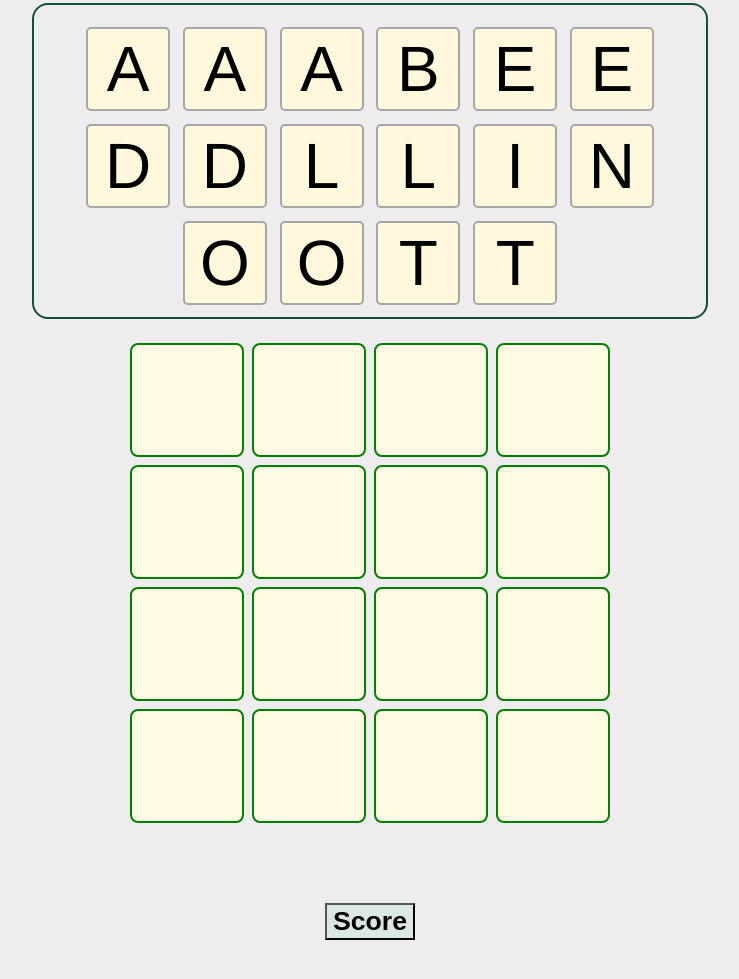
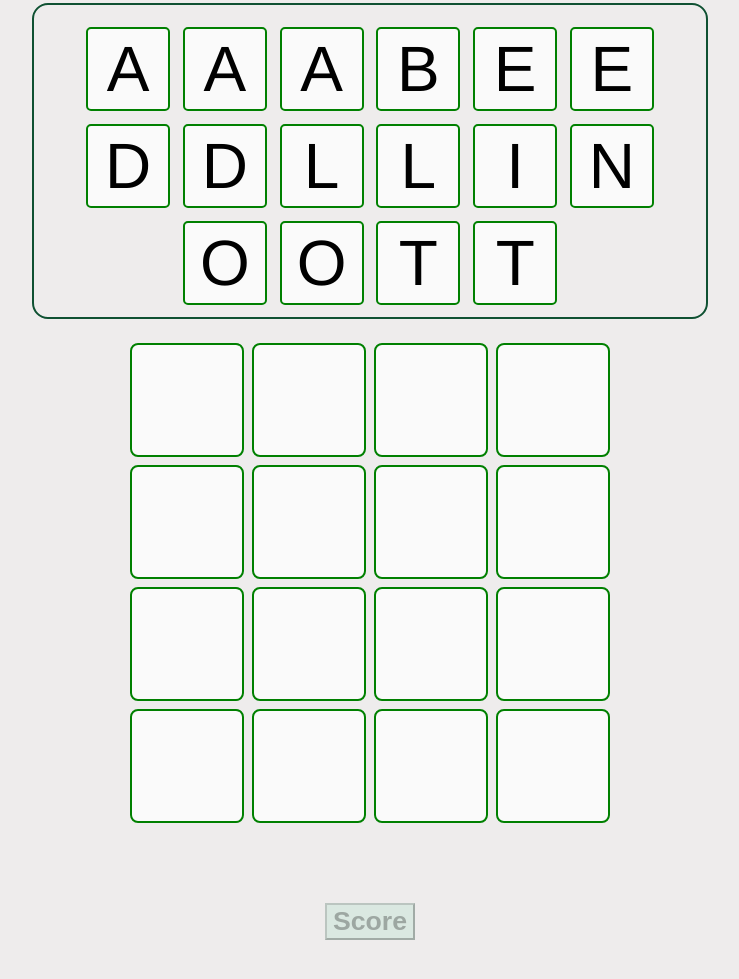
Before and after one commit to H-ay-p/wordbox-front-end, a plain HTML site: page wordbox.html in a window 1280 px wide. Shown: the part 419-1398 px from the top of the page, without its empty margins (270-1009 px from the left). Drawn offline with Linux system fonts and the light colour scheme.

Commit message:
colours and button disabling

```diff
--- a/wordbox.css
+++ b/wordbox.css
@@ -18,7 +18,7 @@ body {
   margin: 2vh auto 2vh auto;
 }
 .letterbox {
-  background-color: rgb(255, 250, 225);
+  background-color: rgb(250, 250, 250);
   border: 2px green solid;
   border-radius: 0.5em;
   display: inline-flex;
@@ -30,9 +30,9 @@ body {
   font-size: 4em;
   font-family: Helvetica;
   display: inline-flex;
-  border: #a8a6a6 solid 2px;
+  border: green solid 2px;
   border-radius: 5px;
-  background-color: cornsilk;
+  background-color: rgb(250, 250, 250);
   width: 10vmin;
   height: 10vmin;
   margin: auto;
--- a/wordbox.html
+++ b/wordbox.html
@@ -1,4 +1,3 @@
-
 <!DOCTYPE html>
 <html lang="en">
   <head>
@@ -46,7 +45,9 @@
     <section class="centred scoretext" id="scoretext"></section>
 
     <div class="centred">
-      <button class="button" id="score" onclick="score()">Score</button>
+      <button class="button" id="score" onclick="score()" disabled="true">
+        Score
+      </button>
     </div>
   </body>
 </html>
--- a/wordbox.js
+++ b/wordbox.js
@@ -53,7 +53,6 @@ boxes.forEach((box) => {
 
 function dragStart(e) {
   e.target.classList.add("dragging");
-  //e.target.classList.remove("margin");
   e.dataTransfer.setData("text/plain", e.target.id);
 }
 
@@ -89,9 +88,9 @@ function drop(e) {
   e.target.classList.remove("dragging");
   e.target.appendChild(draggable);
   draggable.classList.add("dropped");
-  // if (document.getElementById("letterpool").childElementCount === 0) {
-  //   document.getElementById("score").removeAttribute("disabled", true);
-  // }
+  if (document.getElementById("letterpool").childElementCount === 0) {
+    document.getElementById("score").removeAttribute("disabled", true);
+  }
 }
 
 function score() {
```
